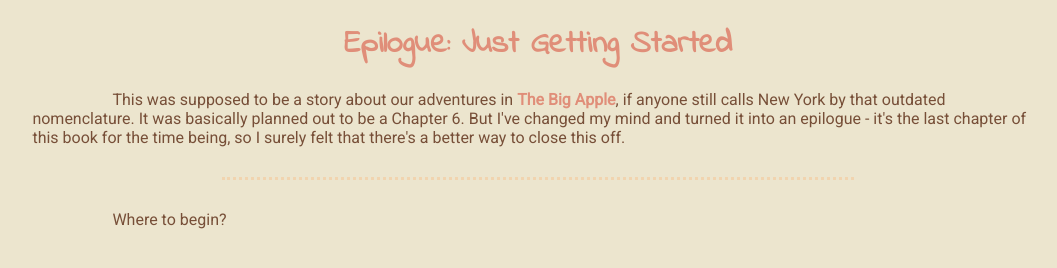
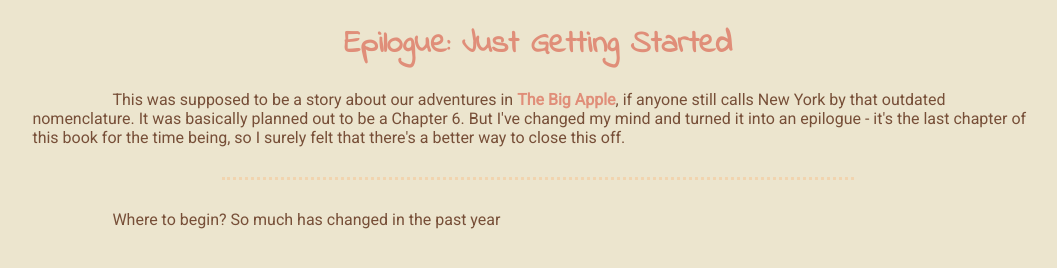
Before and after one commit to yrsong15/Ray-Meets-Nicole, a plain HTML site: page posts/future.html in a window 1280 px wide. Shown: the whole page, without its empty margins (102-1159 px from the left). Drawn offline with Linux system fonts and the light colour scheme.

Commit message:
update future

```diff
--- a/posts/future.html
+++ b/posts/future.html
@@ -20,7 +20,7 @@
       <div class="line">
       </div>
       <p>
-        Where to begin?
+        Where to begin? So much has changed in the past year
       </p>
 
 
```
